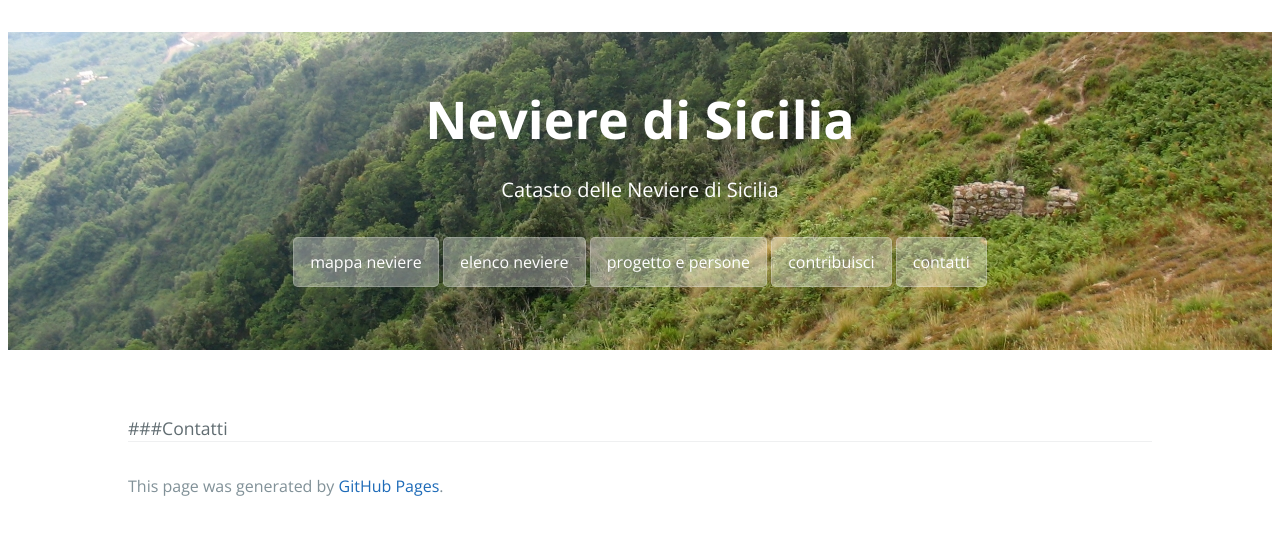
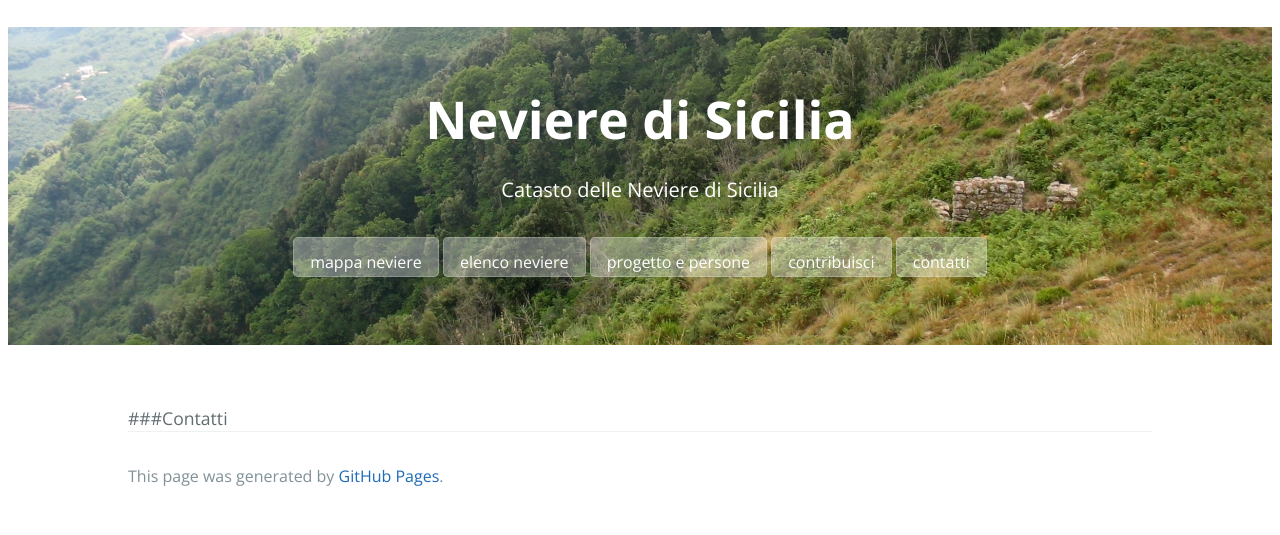
Before and after one commit to NeviereDiSicilia/nevieredisicilia.github.io, a Jekyll site: the page built from contatti.html, in a window 1280 px wide. Shown: the top 535 px of the page. Built offline with Jekyll 4.4.1, drawn with Linux system fonts in a browser that asks for light colours.

Commit message:
Update cayman.css

```diff
--- a/css/cayman.css
+++ b/css/cayman.css
@@ -134,7 +134,7 @@
 /*a:active { color: green; background-color: red; text-decoration: none; border-color: yellow; };*/
 
 
-.btn { display: inline-block; margin-bottom: 1rem; color: rgba(255, 255, 255, 2.0); background-color: rgba(255, 255, 255, 0.35); border-color: rgba(255, 255, 255, 0.2); border-style: solid; border-width: 1px; border-radius: 0.3rem; transition: color 0.2s, background-color 0.2s, border-color 0.2s; }
+.btn { display: inline-block; height: 2.5rem; margin-bottom: 1rem; color: rgba(255, 255, 255, 2.0); background-color: rgba(255, 255, 255, 0.35); border-color: rgba(255, 255, 255, 0.2); border-style: solid; border-width: 1px; border-radius: 0.3rem; transition: color 0.2s, background-color 0.2s, border-color 0.2s; }
 .btn:hover { color: rgba(255, 255, 255, 0.8); text-decoration: none; background-color: rgba(255, 255, 255, 0.2); border-color: rgba(255, 255, 255, 0.3); }
 /*.btn:active { color: rgba(255, 255, 255, 2.8); text-decoration: none; background-color: rgba(255, 255, 255, 0.2); border-color: rgba(255, 255, 255, 0.3); }*/
 .btn:active { color: green; background-color: red; text-decoration: none; border-color: yellow; };
```
